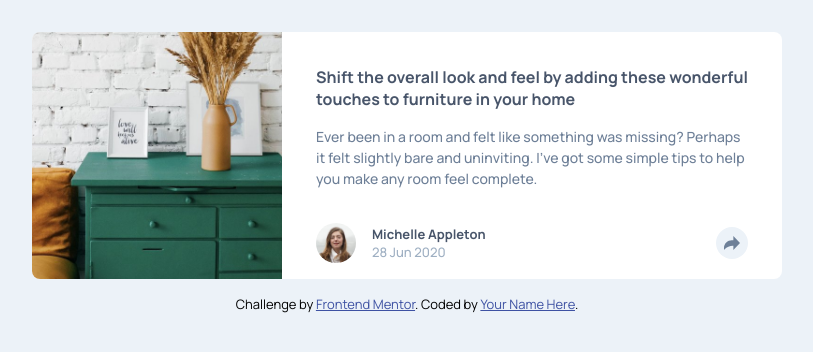
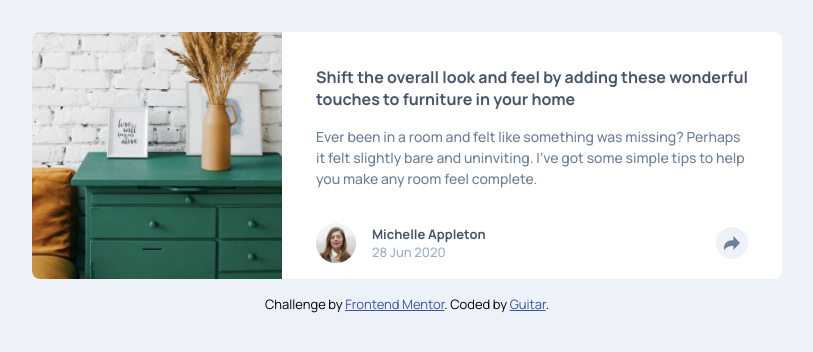
Before and after one commit to TTAR007/Article-preview, a website: page index.html in a window 1280 px wide. Shown: the whole page, without its empty margins (233-1046 px from the left). Drawn offline with Linux system fonts and the light colour scheme; a web font is replaced by a local one.

Commit message:
add link to attribution

```diff
--- a/index.html
+++ b/index.html
@@ -66,7 +66,7 @@
 
   <div class="attribution">
     Challenge by <a href="https://www.frontendmentor.io?ref=challenge" target="_blank">Frontend Mentor</a>.
-    Coded by <a href="#">Your Name Here</a>.
+    Coded by <a href="https://www.frontendmentor.io/profile/TTAR007" target="_blank">Guitar</a>.
   </div>
 </body>
 </html>
```
